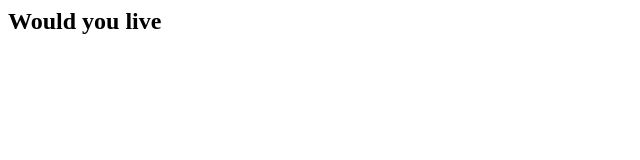
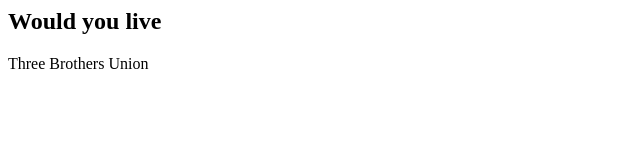
Before and after one commit to AbdullahAlHemel/Simple-landing-Page, a plain HTML site: page index.html in a window 1280 px wide. Shown: the whole page, without its empty margins (0-640 px from the left). Drawn offline with Linux system fonts and the light colour scheme.

Commit message:
3rdCommit

```diff
--- a/index.html
+++ b/index.html
@@ -6,5 +6,6 @@
 </head>
 <body>
     <h2>Would you live</h2>
+    <p>Three Brothers Union</p>
 </body>
 </html>
```
